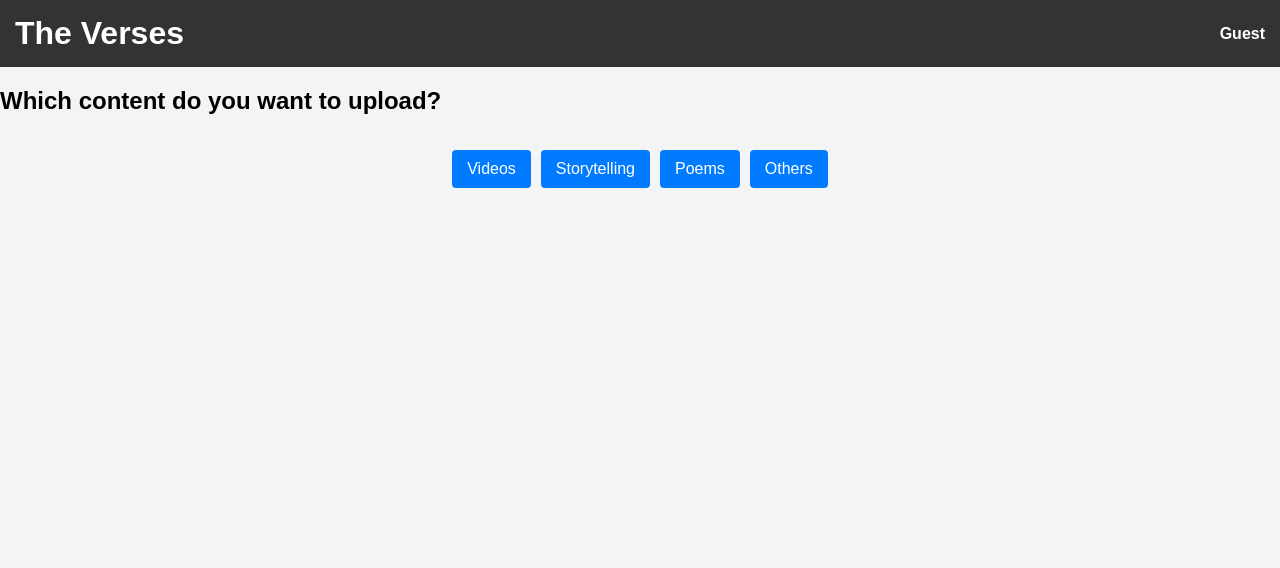
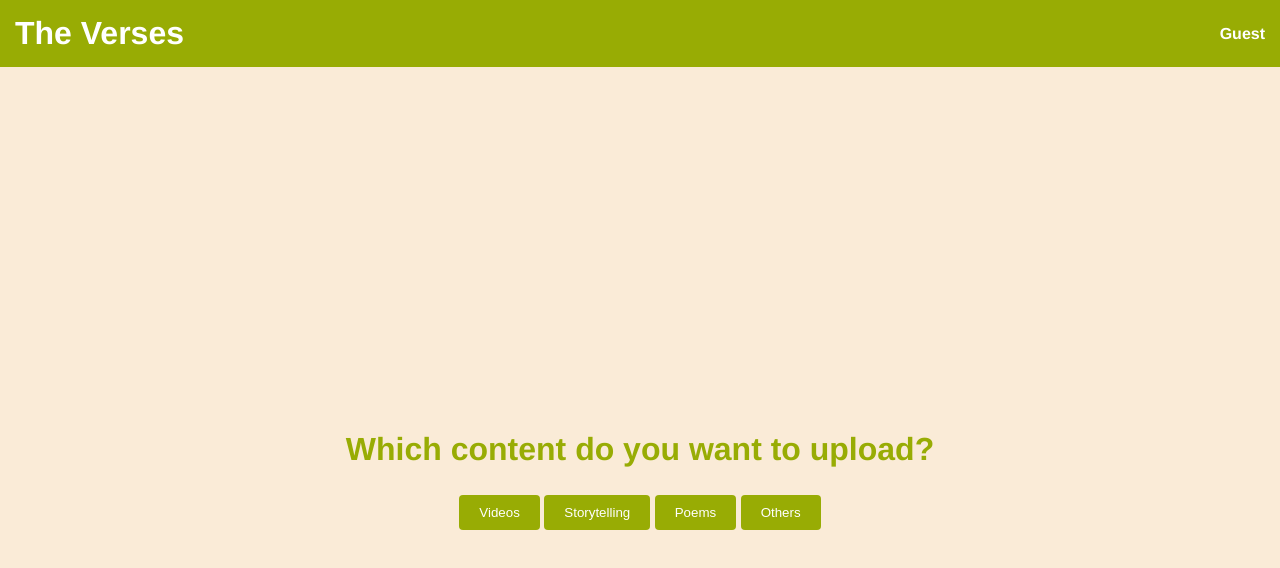
Before and after one commit to joshirugved11/the_verses, a plain HTML site: page public/landing.html in a window 1280 px wide. Drawn offline with Linux system fonts and the light colour scheme.

Commit message:
updated landing page with new styles and changed design

```diff
--- /dev/null
+++ b/public/CSS/landing.css
@@ -0,0 +1,52 @@
+body {
+    font-family: 'Franklin Gothic Medium', 'Arial Narrow', Arial, sans-serif;
+    margin: 0;
+    padding: 0%;
+    background-color: antiquewhite;
+}
+
+header {
+    display: flex;
+    justify-content: space-between;
+    align-items: center;
+    background: #98ac04;
+    color: white;
+    padding: 15px;
+}
+
+header h1 {
+    margin: 0;
+}
+
+header span {
+    font-weight: bold;
+}
+
+main {
+    display: flex;
+    justify-content: center;
+    align-items: center;
+    height: 100vh;
+    flex-direction: column; /* This will stack items vertically */
+    text-align: center;
+}
+
+main h2 {
+    font-size: 2em;
+    color: #98ac04;
+}
+
+button {
+    padding: 10px 20px;
+    background: #98ac04;
+    color: white;
+    border: none;
+    border-radius: 4px;
+    cursor: pointer;
+}
+
+.buttons-container {
+    display: flex;
+    gap: 10px; /* Add spacing between buttons */
+    margin-top: 20px; /* Adds space between text and buttons */
+}
--- /dev/null
+++ b/public/CSS/styles.css
@@ -0,0 +1,121 @@
+/* General Styling */
+body {
+    font-family: Arial, sans-serif;
+    margin: 0;
+    padding: 0;
+    background-color: #f4f4f4;
+}
+
+/* Container */
+.container {
+    width: 90%;
+    max-width: 500px;
+    margin: 50px auto;
+    background: white;
+    padding: 20px;
+    box-shadow: 0px 0px 10px rgba(0, 0, 0, 0.1);
+    border-radius: 8px;
+}
+
+/* Header */
+header {
+    display: flex;
+    justify-content: space-between;
+    align-items: center;
+    background: #333;
+    color: white;
+    padding: 15px;
+}
+
+header h1 {
+    margin: 0;
+}
+
+header span {
+    font-weight: bold;
+}
+
+/* Form Styling */
+form {
+    display: flex;
+    flex-direction: column;
+}
+
+label {
+    margin-top: 10px;
+    font-weight: bold;
+}
+
+input, select, textarea {
+    padding: 8px;
+    margin-top: 5px;
+    border: 1px solid #ccc;
+    border-radius: 4px;
+}
+
+.radio-group {
+    display: flex;
+    gap: 10px;
+    align-items: center;
+}
+
+/* Buttons */
+button {
+    margin-top: 15px;
+    padding: 10px;
+    background: #28a745;
+    color: white;
+    border: none;
+    cursor: pointer;
+    border-radius: 4px;
+}
+
+button:hover {
+    background: #218838;
+}
+
+/* Landing Page Options */
+.options {
+    display: flex;
+    flex-wrap: wrap;
+    gap: 10px;
+    justify-content: center;
+}
+
+.options button {
+    padding: 10px 15px;
+    font-size: 16px;
+    cursor: pointer;
+    background: #007bff;
+    color: white;
+    border: none;
+    border-radius: 4px;
+}
+
+.options button:hover {
+    background: #0056b3;
+}
+
+/* Mobile Styling */
+@media (max-width: 600px) {
+    .container {
+        width: 95%;
+        padding: 15px;
+    }
+
+    header {
+        flex-direction: column;
+        text-align: center;
+        padding: 10px;
+    }
+
+    .options {
+        flex-direction: column;
+        align-items: center;
+    }
+
+    .options button {
+        width: 80%;
+        font-size: 14px;
+    }
+}
--- a/public/landing.html
+++ b/public/landing.html
@@ -4,7 +4,7 @@
     <meta charset="UTF-8">
     <meta name="viewport" content="width=device-width, initial-scale=1.0">
     <title>The Verses</title>
-    <link rel="stylesheet" href="/public/styles.css">
+    <link rel="stylesheet" href="./CSS/landing.css">
 </head>
 <body>
 
```
